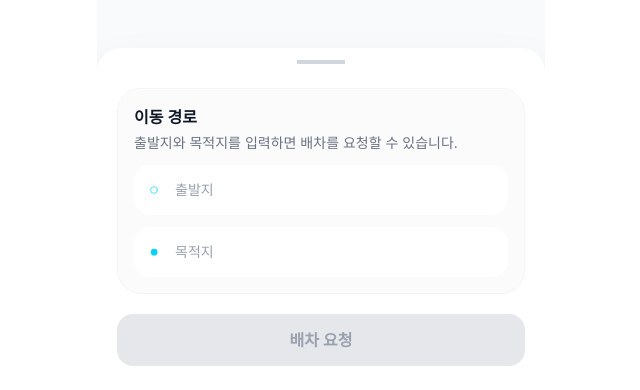
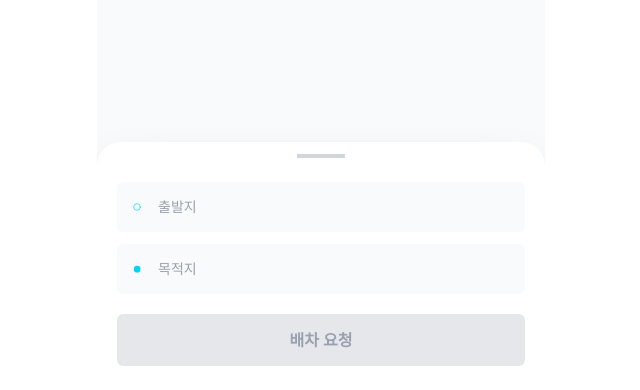
Before and after one commit to baro-team/baro-mobile-figma, a React (Vite) app: page / in a window 1280 px wide. Shown: the part 410-800 px from the top of the page, without its empty margins (319-959 px from the left). Built offline with nearby package versions, Linux system fonts and the light colour scheme.

Commit message:
style: 초기 디자인 톤 복구 및 README 배지 추가

```diff
--- a/src/features/ride/ui/BookingPanel.tsx
+++ b/src/features/ride/ui/BookingPanel.tsx
@@ -18,10 +18,7 @@ export function BookingPanel({
 }: BookingPanelProps) {
   return (
     <>
-      <RideSheetSection
-        title="이동 경로"
-        subtitle="출발지와 목적지를 입력하면 배차를 요청할 수 있습니다."
-      >
+      <RideSheetSection>
         <div className="flex flex-col gap-3">
           <div className="relative">
             <div className="absolute top-1/2 left-4 -translate-y-1/2 text-cyan-400">
@@ -32,7 +29,7 @@ export function BookingPanel({
               placeholder="출발지"
               value={origin}
               onChange={(e) => onOriginChange(e.target.value)}
-              className="w-full border border-transparent pl-10 pr-3 py-3.5 bg-white rounded-2xl text-sm text-gray-900 placeholder:text-gray-400 outline-none focus:border-cyan-400 focus:bg-white focus:shadow-[0_0_0_3px_rgba(34,211,238,0.18)] disabled:opacity-50 disabled:cursor-not-allowed transition-all"
+              className="w-full border border-transparent pl-10 pr-3 py-3.5 bg-gray-50 rounded-md text-sm text-gray-900 placeholder:text-gray-400 outline-none focus:border-cyan-400 focus:bg-white focus:shadow-[0_0_0_2px_rgba(34,211,238,0.18)] disabled:opacity-50 disabled:cursor-not-allowed transition-all"
             />
           </div>
 
@@ -45,7 +42,7 @@ export function BookingPanel({
               placeholder="목적지"
               value={destination}
               onChange={(e) => onDestinationChange(e.target.value)}
-              className="w-full border border-transparent pl-10 pr-3 py-3.5 bg-white rounded-2xl text-sm text-gray-900 placeholder:text-gray-400 outline-none focus:border-cyan-400 focus:bg-white focus:shadow-[0_0_0_3px_rgba(34,211,238,0.18)] disabled:opacity-50 disabled:cursor-not-allowed transition-all"
+              className="w-full border border-transparent pl-10 pr-3 py-3.5 bg-gray-50 rounded-md text-sm text-gray-900 placeholder:text-gray-400 outline-none focus:border-cyan-400 focus:bg-white focus:shadow-[0_0_0_2px_rgba(34,211,238,0.18)] disabled:opacity-50 disabled:cursor-not-allowed transition-all"
             />
           </div>
         </div>
@@ -54,7 +51,7 @@ export function BookingPanel({
       <button
         onClick={onRequestRide}
         disabled={!origin || !destination}
-        className="mt-5 w-full py-3.5 bg-cyan-400 hover:bg-cyan-500 disabled:bg-gray-200 disabled:text-gray-400 text-white font-semibold rounded-2xl active:scale-[0.99] transition-all shadow-sm disabled:shadow-none"
+        className="mt-5 w-full py-3.5 bg-cyan-400 hover:bg-cyan-500 disabled:bg-gray-200 disabled:text-gray-400 text-white font-semibold rounded-md active:scale-[0.99] transition-all shadow-sm disabled:shadow-none"
       >
         배차 요청
       </button>
--- a/src/features/ride/ui/MatchedPanel.tsx
+++ b/src/features/ride/ui/MatchedPanel.tsx
@@ -21,15 +21,13 @@ export function MatchedPanel({
 }: MatchedPanelProps) {
   return (
     <div className="flex flex-col">
-      <RideSheetSection
-        title="배차 완료"
-        subtitle={`${arrivalTime} 도착 예정`}
-      >
-        <RideVehicleCard
-          label="123가 1234"
-          rounded="2xl"
-        />
+      <div className="flex flex-row items-center gap-1.5 mb-4">
+        <p className="text-gray-900 font-bold text-xl">{arrivalTime}</p>
+        <p className="text-gray-500"> 도착 예정 </p>
+      </div>
 
+      <RideSheetSection>
+        <RideVehicleCard label="123가 1234" rounded="2xl" />
         <div className="relative mt-4">
           <RideRouteSummary
             origin={origin}
@@ -42,7 +40,7 @@ export function MatchedPanel({
       <RideSheetActions>
         <button
           onClick={onCancelRide}
-          className="flex-1 bg-gray-100 hover:bg-gray-200 text-gray-900 font-semibold py-4 rounded-2xl transition-all text-lg"
+          className="flex-1 bg-gray-100 hover:bg-gray-200 text-gray-900 font-semibold py-4 rounded-md transition-all text-lg"
         >
           배차 취소
         </button>
--- a/src/features/ride/ui/PendingPanel.tsx
+++ b/src/features/ride/ui/PendingPanel.tsx
@@ -18,10 +18,7 @@ export function PendingPanel({
 }: PendingPanelProps) {
   return (
     <>
-      <RideSheetSection
-        title="배차 진행 중"
-        subtitle="주변 차량을 탐색하고 있습니다."
-      >
+      <RideSheetSection>
         <RideRouteSummary
           origin={origin}
           destination={destination}
@@ -58,7 +55,7 @@ export function PendingPanel({
       <RideSheetActions>
         <button
           onClick={onCancelRide}
-          className="w-full bg-gray-100 hover:bg-gray-200 text-gray-900 font-semibold py-4 rounded-2xl transition-all text-lg"
+          className="w-full bg-gray-100 hover:bg-gray-200 text-gray-900 font-semibold py-4 rounded-md transition-all text-lg"
         >
           취소
         </button>
--- a/src/features/ride/ui/RideFareSummary.tsx
+++ b/src/features/ride/ui/RideFareSummary.tsx
@@ -6,7 +6,7 @@ export function RideFareSummary({
   formattedEstimatedCost,
 }: RideFareSummaryProps) {
   return (
-    <div className="flex flex-1 flex-row justify-between items-center rounded-2xl bg-white px-4 py-3 border border-gray-100 shadow-sm">
+    <div className="flex flex-1 flex-row justify-between items-center bg-white px-4 py-3 border-t border-gray-200">
       <p className="text-gray-500">요금</p>
       <p className="text-cyan-400 font-bold text-xl">{formattedEstimatedCost}</p>
     </div>
--- a/src/features/ride/ui/RideSheetActions.tsx
+++ b/src/features/ride/ui/RideSheetActions.tsx
@@ -6,7 +6,7 @@ type RideSheetActionsProps = {
 
 export function RideSheetActions({ children }: RideSheetActionsProps) {
   return (
-    <div className="mt-5 flex gap-3 border-t border-gray-100 pt-4">
+    <div className="mt-4 flex gap-3">
       {children}
     </div>
   );
--- a/src/features/ride/ui/RideSheetSection.tsx
+++ b/src/features/ride/ui/RideSheetSection.tsx
@@ -12,9 +12,9 @@ export function RideSheetSection({
   subtitle,
 }: RideSheetSectionProps) {
   return (
-    <section className="rounded-3xl border border-gray-100 bg-gray-50/70 px-4 py-4 shadow-[0_1px_0_rgba(255,255,255,0.9)_inset]">
+    <section>
       {title || subtitle ? (
-        <div className="mb-3">
+        <div className="mb-4">
           {title ? <h3 className="text-base font-semibold text-gray-900">{title}</h3> : null}
           {subtitle ? <p className="mt-1 text-sm text-gray-500">{subtitle}</p> : null}
         </div>
--- a/src/features/ride/ui/RidingPanel.tsx
+++ b/src/features/ride/ui/RidingPanel.tsx
@@ -16,10 +16,7 @@ export function RidingPanel({
 }: RidingPanelProps) {
   return (
     <div className="flex flex-col">
-      <RideSheetSection
-        title="운행 중"
-        subtitle="목적지까지 이동하고 있습니다."
-      >
+      <RideSheetSection>
         <RideVehicleCard
           label="차량 A-7492"
           badgeLabel="운행중"
```
Also changed, not shown: 1 other file (tests, documents, lock files or other folders).
